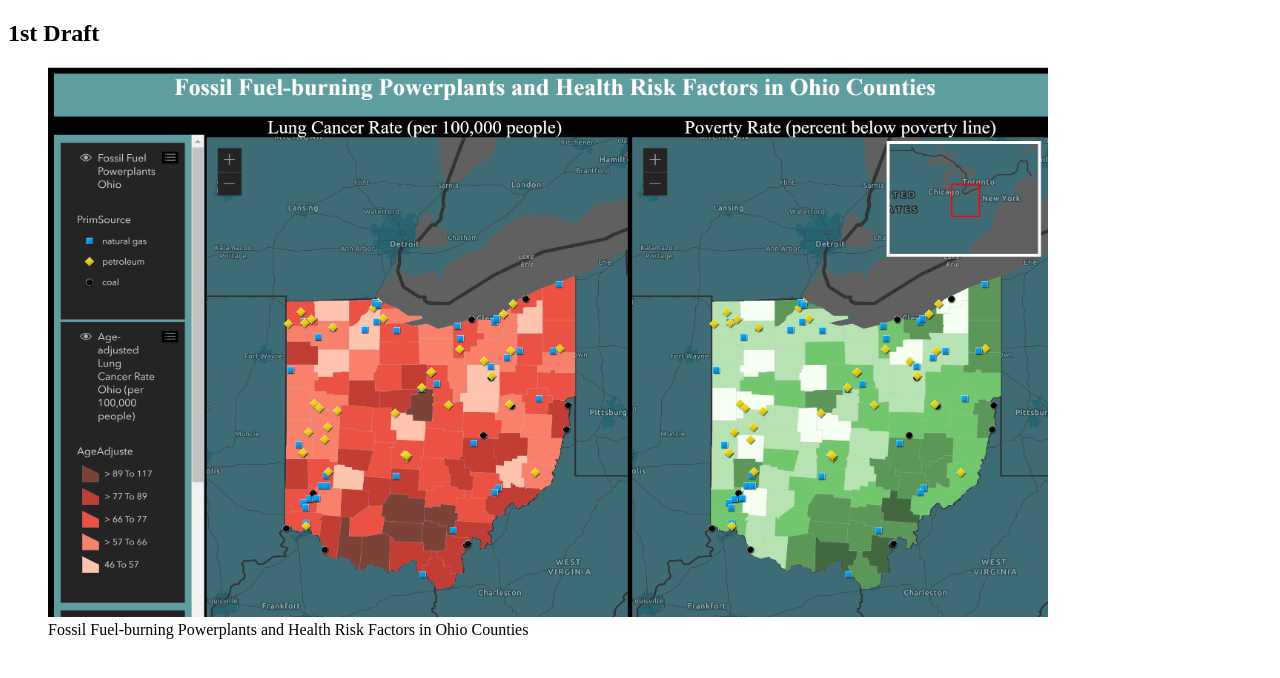
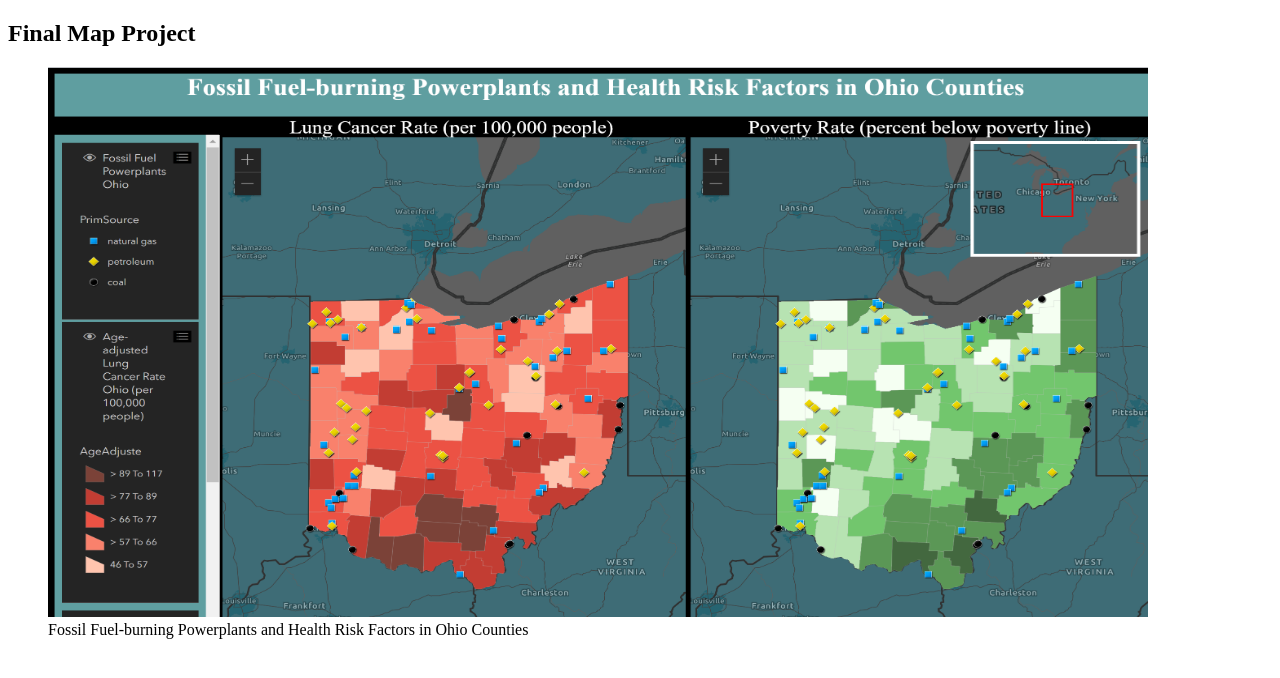
Before and after one commit to ns862815/FinalMapProject, a plain HTML site: page docs/index.html in a window 1280 px wide. Drawn offline with Linux system fonts and the light colour scheme.

Commit message:
Update index.html

```diff
--- a/docs/index.html
+++ b/docs/index.html
@@ -5,9 +5,9 @@
         <title>Lab Github Page</title>
     </head>
 <body>
-    <h2>1st Draft</h2>
+    <h2>Final Map Project</h2>
 
-        <figure> <a href="Final_NoahSkinner.html"> <img src="images/Final_image.PNG" width = "1000" height="550"> </a>
+        <figure> <a href="Final_NoahSkinner.html"> <img src="images/Final_image.PNG" width = "1100" height="550"> </a>
             <figcaption>Fossil Fuel-burning Powerplants and Health Risk Factors in Ohio Counties</figcaption>
         </figure>
 
```
